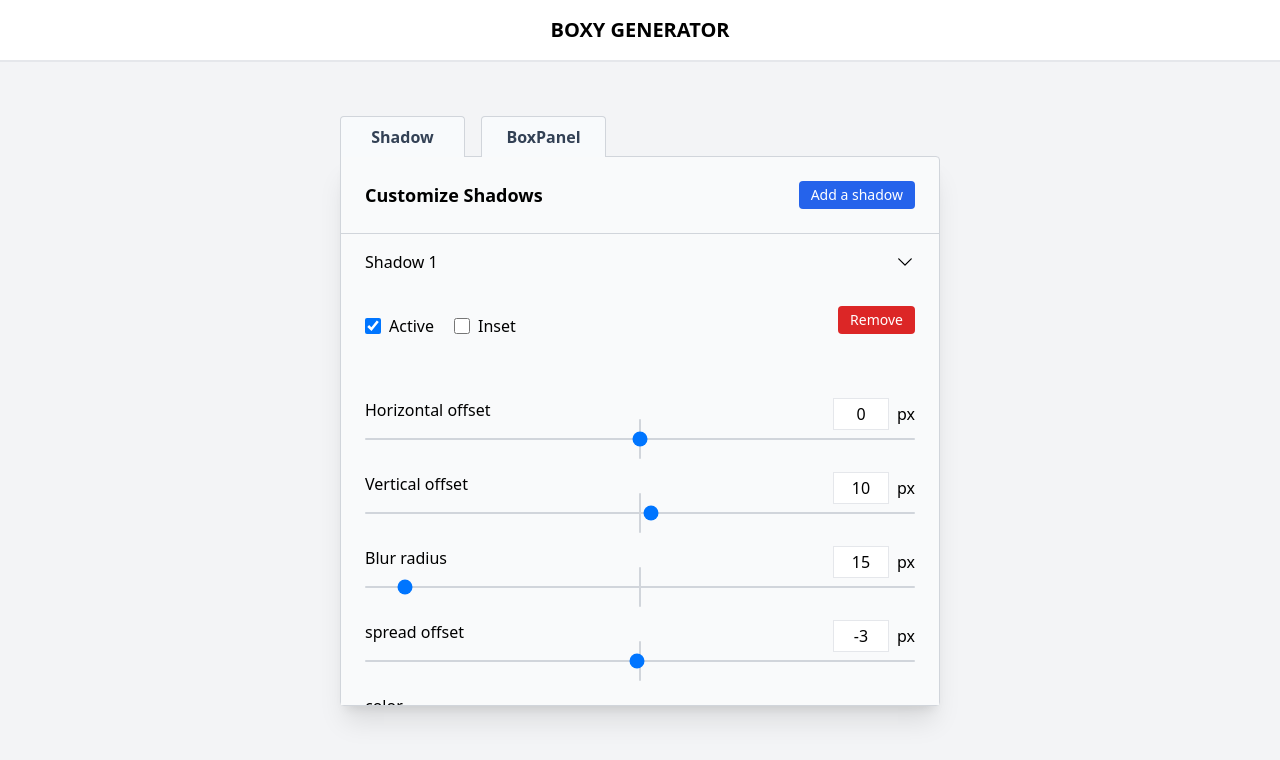
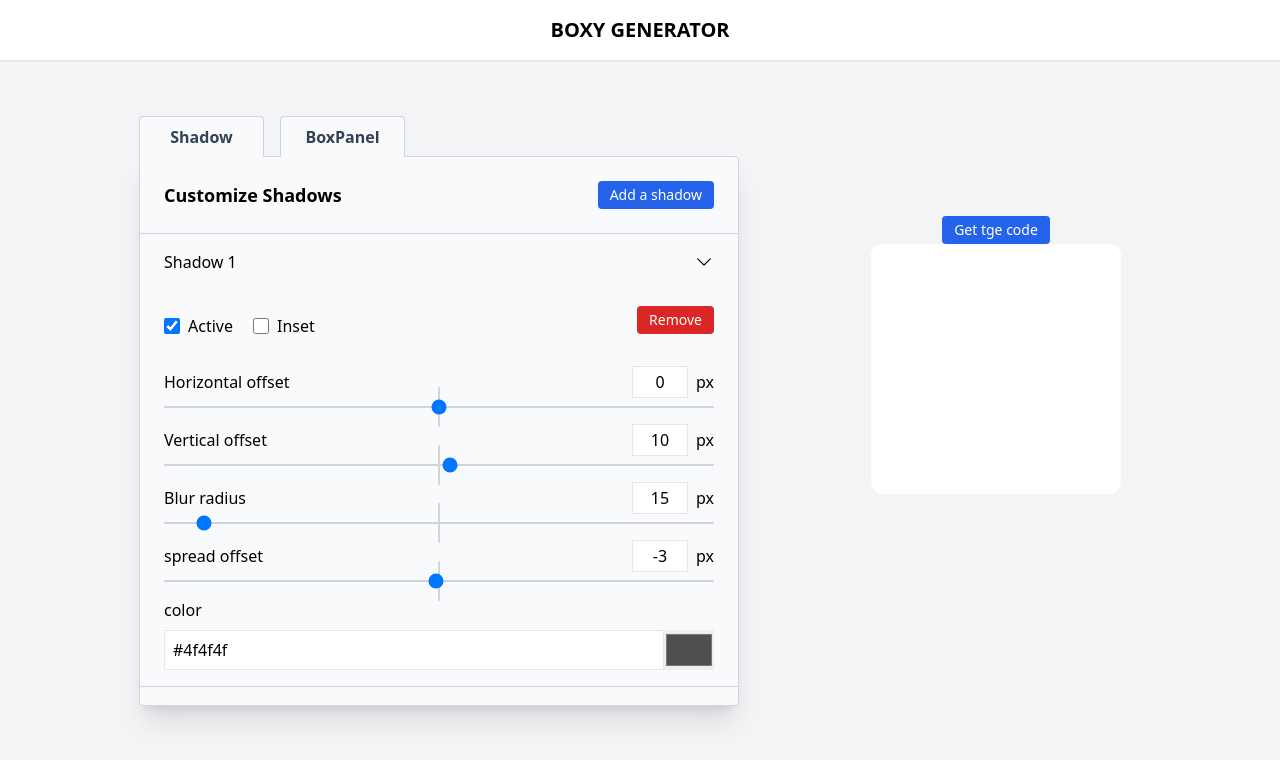
Before and after one commit to Tresor-ilunga/boxy-generator, a React (Vite) app: page / in a window 1280 px wide. Shown: the top 760 px of the page. Built offline with nearby package versions, Linux system fonts and the light colour scheme.

Commit message:
Add visualization

```diff
--- a/src/App.jsx
+++ b/src/App.jsx
@@ -1,6 +1,7 @@
 import Header from "./components/Header.jsx";
 // import Footer from "./components/Footer.jsx";
 import LeftContainer from "./layouts/LeftContainer.jsx";
+import Visualization from "./layouts/Visualisation/Visualization.jsx";
 
 function App() {
   return (
@@ -8,11 +9,9 @@
       <Header />
       <main className="flex flex-wrap justify-center items-center flex-grow bg-gray-100 px-10 md:flex-nowrap">
         <LeftContainer />
-
-        {/* <Visualization /> */}
-
-        {/* <Footer /> */}
+        <Visualization />
       </main>
+      {/* <Footer /> */}
     </div>
   );
 }
--- a/src/layouts/BoxPanel/BoxRange.jsx
+++ b/src/layouts/BoxPanel/BoxRange.jsx
@@ -12,7 +12,7 @@
     }
 
     return (
-        <div className="my-8">
+        <div className="my-6">
             <div className="flex justify-between">
                 <p>{inputData.name}</p>
                 <div className="flex items-baseline mb-2">
--- a/src/layouts/ShadowList/Shadow.jsx
+++ b/src/layouts/ShadowList/Shadow.jsx
@@ -45,7 +45,7 @@
                 src={chevron} alt="chevron" />
             </button>
             {toggleShadow && <>
-                <div className="flex items-end px-6 py-4">
+                <div className="flex items-end px-6 pt-4">
                     <ShadowCheckBox name={"active"} shadowID={shadow.id} />
                     <ShadowCheckBox name={"inset"} shadowID={shadow.id} />
                     <button
--- a/src/layouts/ShadowList/ShadowRange.jsx
+++ b/src/layouts/ShadowList/ShadowRange.jsx
@@ -13,8 +13,8 @@
     }
 
     return (
-        <div className="my-8">
-            <div className="flex justify-between">
+        <div className="my-4">
+            <div className="flex justify-between items-baseline">
                 <p>{inputData.name}</p>
                 <div className="flex items-baseline mb-2">
                     <input
--- /dev/null
+++ b/src/layouts/Visualisation/Modal/ModalBtn.jsx
@@ -0,0 +1,7 @@
+export default function ModalBtn() {
+    return (
+        <div className="mx-auto mt-2 py-1 cursor-pointer px-3 text-sm rounded bg-blue-600 text-white hover:bg-blue-700">
+            Get tge code
+        </div>
+    )
+}
--- /dev/null
+++ b/src/layouts/Visualisation/Modal/ModalResult.jsx
@@ -0,0 +1,5 @@
+export default function ModalResult() {
+    return (
+        <div>ModalResult</div>
+    )
+}
--- /dev/null
+++ b/src/layouts/Visualisation/Visualization.jsx
@@ -0,0 +1,10 @@
+import ModalBtn from "./Modal/ModalBtn.jsx";
+
+export default function Visualization() {
+    return (
+        <div className="flex flex-col p-5 ml-10 lg:ml-28">
+            <ModalBtn />
+            <div className="w-[250px] h-[250px] bg-white rounded-xl mb-20 lg:mb-40"></div>
+        </div>
+    )
+}
```
